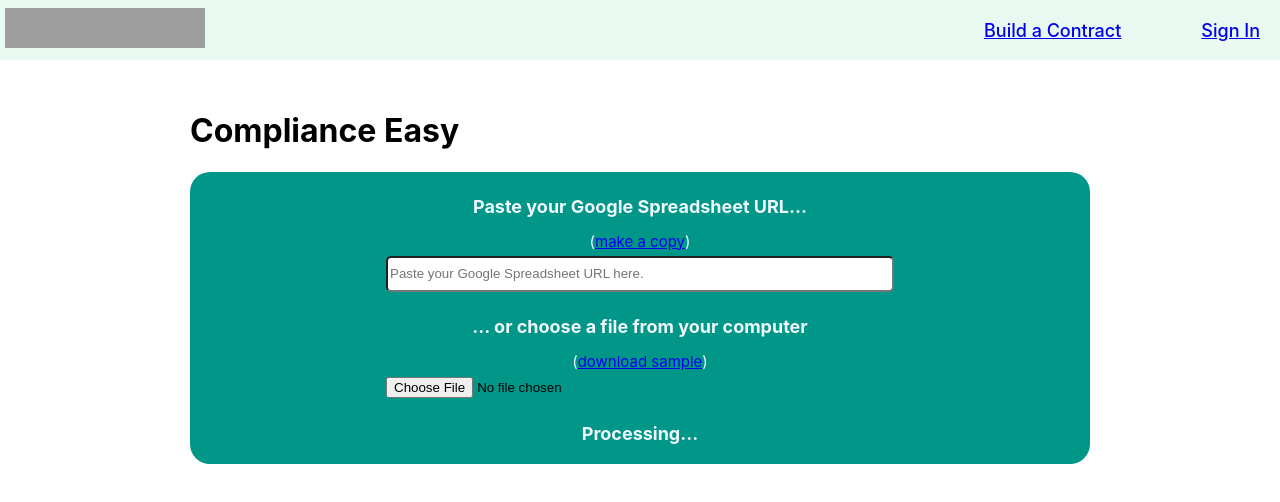
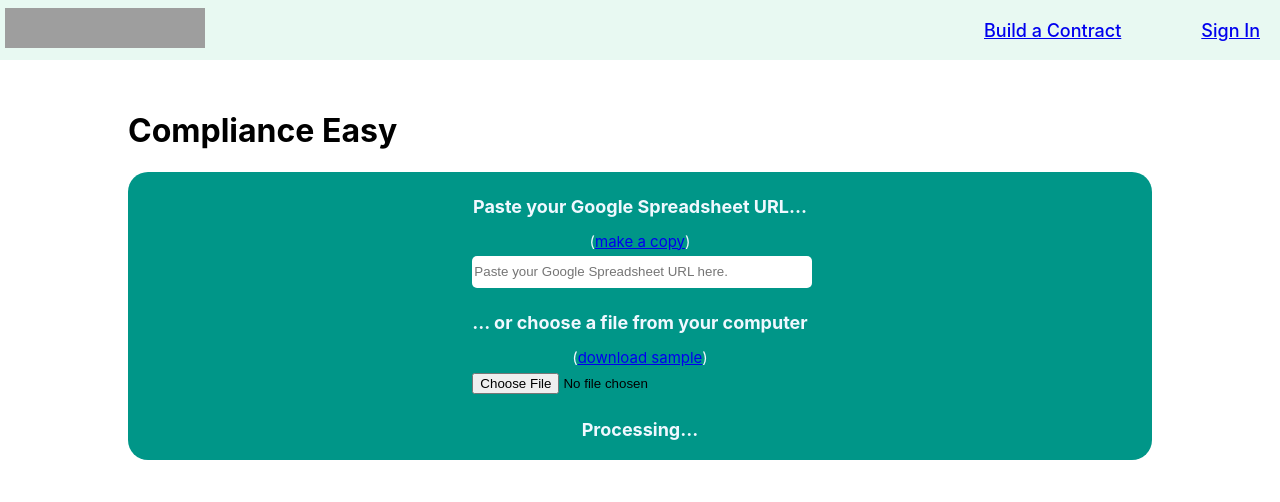
Before and after one commit to Pravin-Maurya/compliance-easy, a React (Create React App) app: page / in a window 1280 px wide. Shown: the top 502 px of the page. Built offline with nearby package versions, Linux system fonts and the light colour scheme; no server answers; grey boxes are pictures that could not be loaded.

Commit message:
modify-1

```diff
--- a/src/App.css
+++ b/src/App.css
@@ -8,3 +8,11 @@
   margin-top: 30px;
   align-items: center;
 }
+.item-link-container{
+  width: 80%;
+}
+@media screen and (max-width:768px) {
+  .item-link-container{
+    width: 95%;
+  }
+}
--- a/src/App.js
+++ b/src/App.js
@@ -11,10 +11,12 @@ function App() {
     <BrowserRouter>
     <Navbar/>
     <div className='navbar-item-container'>
+      <div className='item-link-container'>
     <Routes>
     <Route path='/' element={<BuiltContract/>}/>
     <Route path='/login' element={<LoginPage/>} />
     </Routes>
+    </div>
     </div>
     </BrowserRouter>
   );
--- a/src/sharedFolder/contractBuilt/BuiltContract.css
+++ b/src/sharedFolder/contractBuilt/BuiltContract.css
@@ -3,48 +3,23 @@
 }
 .doc-container{
     background-color: #009688;
-    width: 300px;
+    /* width: 300px; */
     display: flex;
     justify-content: center;
     align-items: center;
     border-radius: 20px;
     padding-bottom: 20px;
 }
-@media screen and (min-width:414px) {
-    .doc-container{
-        width: 350px;
-    }
 
-}
-@media screen and (min-width:768px) {
-    .doc-container{
-        width: 700px;
-    }
-
-}
-@media screen and (min-width:820px) {
-    .doc-container{
-        width: 750px;
-    }
-
-}
-@media screen and (min-width:1024px) {
-    .doc-container{
-        width: 900px;
-    }
-
-}
 .form-control{
-    width: 300px;
+    width: 100%;
     height: 30px;
     border-radius: 5px;
     outline: none;
+    border: 0px;
+
 }
-@media screen and (min-width:768px) {
-    .form-control{
-        width: 500px;
-    }
-}
+
 h4{
     color: aliceblue;
     font-size: 18px;
```
